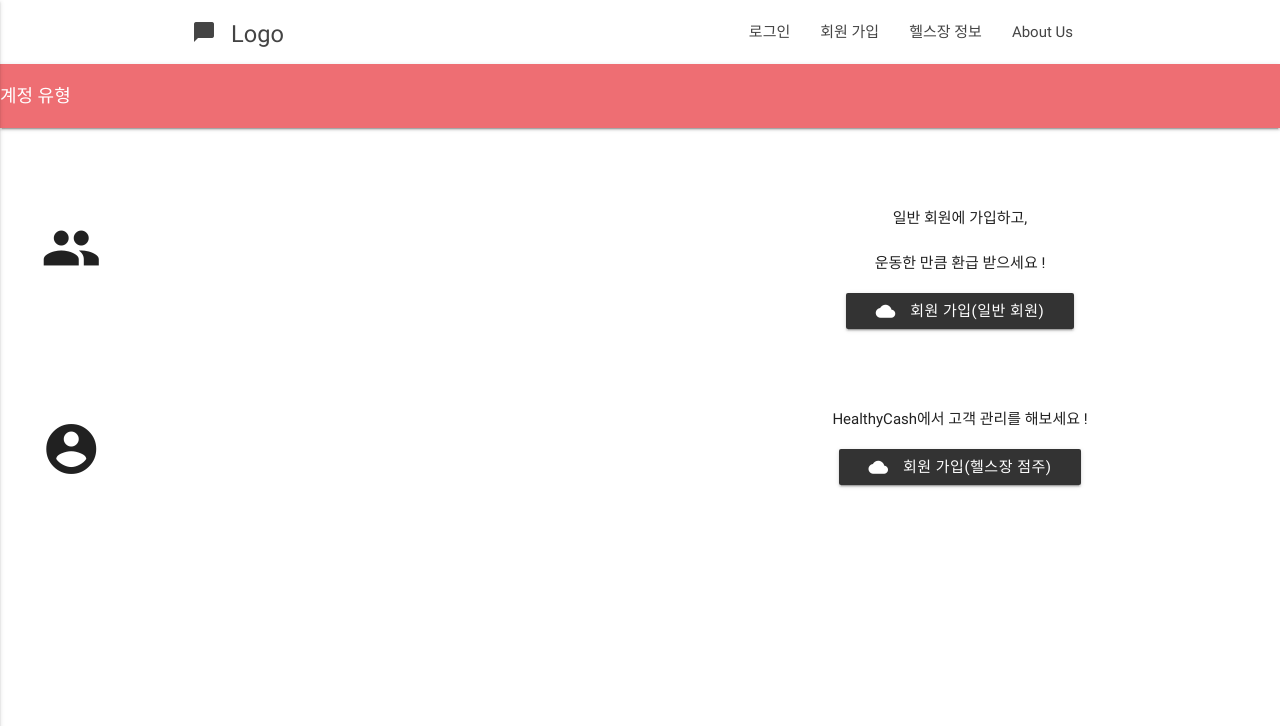
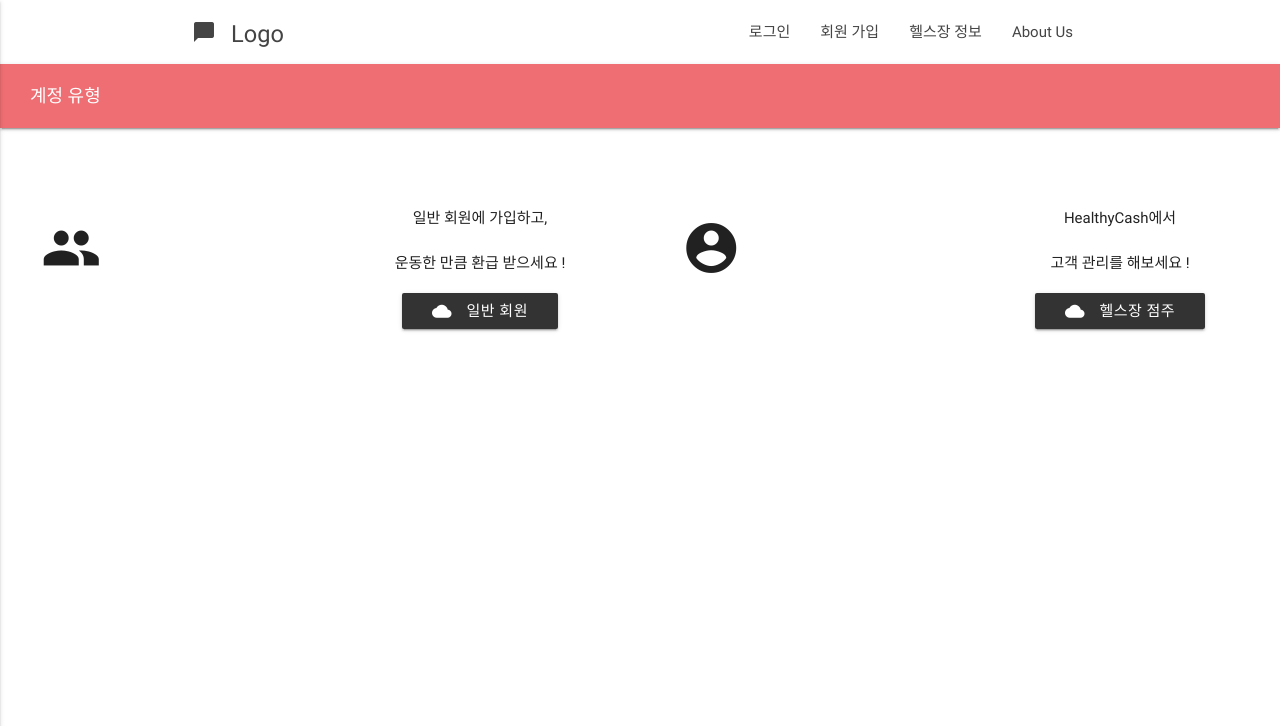
Before and after one commit to iceCreamParlor/backup_project_healthycash, a Django app: template templates/registration/register.html in a window 1280 px wide. Shown: the top 726 px of the page. Run offline with Django 3.2, Linux system fonts and the light colour scheme; the template is opened without the code that fills it, so the values that code supplies are empty; some libraries are stand-ins or nearby versions.

Commit message:
Changed Frontend

```diff
--- a/profiles/views.py
+++ b/profiles/views.py
@@ -110,19 +110,19 @@ def mypage(request):
             profile.exercised = 0
     profile = Profile.objects.get(user=user)
     record = HealthDiary.objects.filter(user=user)
-    context = {'profile' : profile, 'username' : user.username, 'record' : record}
+    context = {'profile' : profile, 'username' : user.username, 'record' : record, 'real_name' : user.profile.real_name}
     return render(request, 'mypage.html', context)
 
 # Create your views here.
 class RegisterViewNormal(CreateView):
     form_class = RegisterNormalForm
     template_name = 'registration/register_normal.html'
-    success_url = '/'
+    success_url = '/login/'
 
 class RegisterViewMaster(CreateView):
     form_class = RegisterMasterForm
     template_name = 'registration/register_master.html'
-    success_url = '/'
+    success_url = '/login/'
 
     # def dispatch(self, *args, **kwargs):
     #     if self.request.user.is_authenticated():
--- a/templates/base.html
+++ b/templates/base.html
@@ -50,13 +50,13 @@
         <li><a href="/healthclub/list">헬스장 정보<i class="material-icons">face</i></a></li>
         <li><a href="/">About Us <i class="material-icons">folder_open</i></a></li>
         {% elif request.user.profile.is_health_master %}
-        <li><a>{{request.user.username}} 님 안녕하세요!</a></li>
+        <li><a>{{request.user.real_name}} 님 안녕하세요!</a></li>
         <li><a href="/healthclub/mypage">지점 현황</a></li>
         <li><a href="/healthclub/list">헬스장 정보</a></li>
         <li><a href="/healthclub/create">헬스장 등록 / 정보 변경</a></li>
         <li><a href="/logout">로그아웃</a></li>
         {% else %}
-        <li><a>{{request.user.username}} 님 안녕하세요!</a></li>
+        <li><a>{{request.user.real_name}} 님 안녕하세요!</a></li>
         <li><a href="/healthclub/list">헬스장 정보<i class="material-icons">face</i></a></li>
         <li><a href="/healthclub/qrcode_check">출석체크<i class="material-icons">check</i></a></li>
         <li><a href="/profiles/mypage">마이페이지<i class="material-icons">create</i></a></li>
--- a/templates/registration/register.html
+++ b/templates/registration/register.html
@@ -5,30 +5,30 @@
 {% block content %}
 <nav>
 <div class="nav-wrapper">
-  <div class="col s12">
-    <a href="#!" class="breadcrumb">계정 유형</a>
+  <div class="col s12 m6 l6">
+    <a href="#!"  style="margin-left : 30px" class="breadcrumb">계정 유형</a>
   </div>
 </div>
 </nav>
 <div class="row" style="margin-top:60px">
-    <div class="col s4 m6">
+    <div class="col s4 m6 l3">
         <i style = "margin-left:30px; margin-top:30px;" class="medium material-icons">people</i>
     </div>
-    <div class="col s8 m6">
+    <div class="col s8 m6 l3">
         <p style="text-align:center">일반 회원에 가입하고,</p> <p style="text-align:center"> 운동한 만큼 환급 받으세요 !</p>
         <center>
-            <a href="/register_normal/"  class="waves-effect waves-light btn"><i class="material-icons left">cloud</i>회원 가입(일반 회원)</a>
+            <a href="/register_normal/"  class="waves-effect waves-light btn"><i class="material-icons left">cloud</i>일반 회원</a>
         </center>
     </div>
-</div>
-<div class="row" style="margin-top:60px">
-    <div class="col s4 m6">
+<!--</div>-->
+<!--<div class="row" style="margin-top:60px">-->
+    <div class="col s4 m6 l3">
         <i style = "margin-left:30px; margin-top:30px;" class="medium material-icons">account_circle</i>
     </div>
-    <div class="col s8 m6" >
-        <p style="text-align:center">HealthyCash에서 고객 관리를 해보세요 !</p>
+    <div class="col s8 m6 l3" >
+        <p style="text-align:center">HealthyCash에서 </p> <p style="text-align:center"> 고객 관리를 해보세요 !</p>
         <center>
-            <a href="/register_master/"  class="waves-effect waves-light btn"><i class="material-icons left">cloud</i>회원 가입(헬스장 점주)</a>
+            <a href="/register_master/"  class="waves-effect waves-light btn"><i class="material-icons left">cloud</i>헬스장 점주</a>
         </center>
     </div>
 </div>
```
Also changed, not shown: templates/mypage.html (+9 -13 lines), templates/registration/login.html (+22 -6 lines), templates/registration/register_master.html (+84 -7 lines), templates/registration/register_normal.html (+17 -6 lines), db.sqlite3, media/healthclub1.jpg (added), media/qrcode/healthclub_qrcode_1.png (added).
